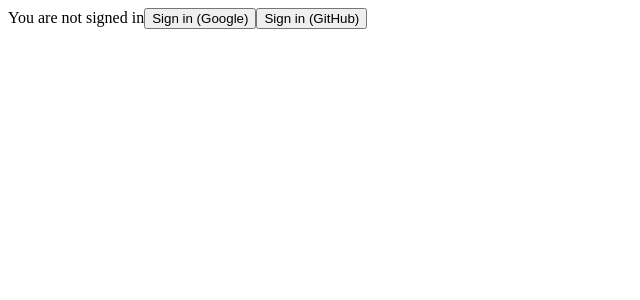
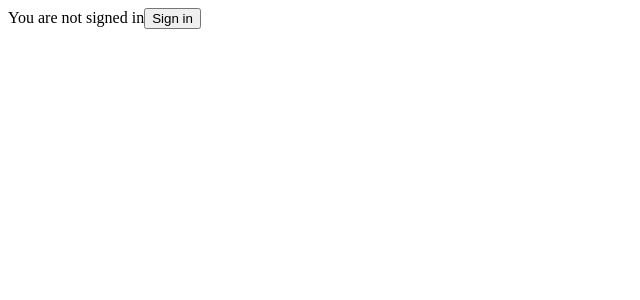
Before and after one commit to luismanuelamengual/Neochess-App, a Next.js app: page / in a window 1280 px wide. Shown: the top 300 px of the page, without its empty margins (0-640 px from the left). Built offline with nearby package versions, Linux system fonts and the light colour scheme; no server answers.

Commit message:
Fix Main Page

```diff
--- a/src/app/page.tsx
+++ b/src/app/page.tsx
@@ -26,8 +26,7 @@
           <span>
             You are not signed in
           </span>
-          <button onClick={() => signIn("google")}>Sign in (Google)</button>
-          <button onClick={() => signIn("github")}>Sign in (GitHub)</button>
+          <button onClick={() => signIn()}>Sign in</button>
         </>
       )}
     </div>
```
